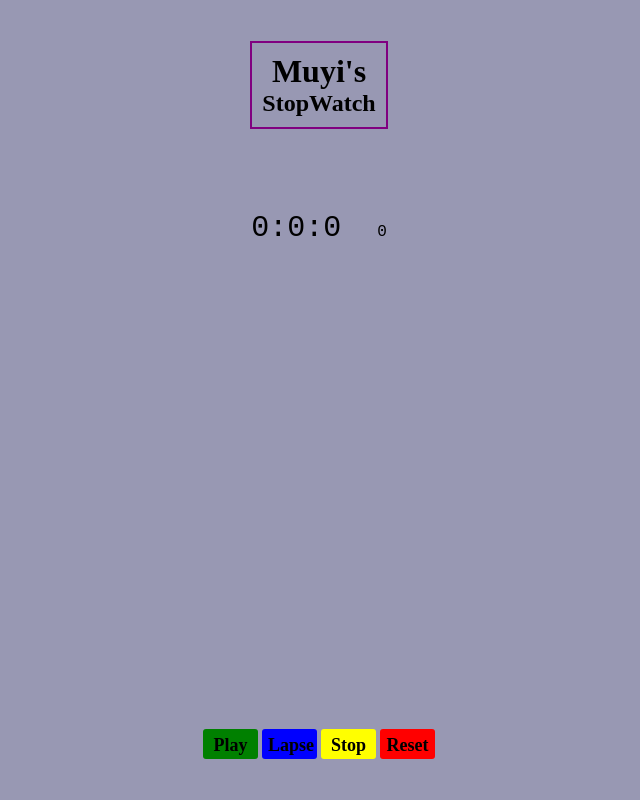
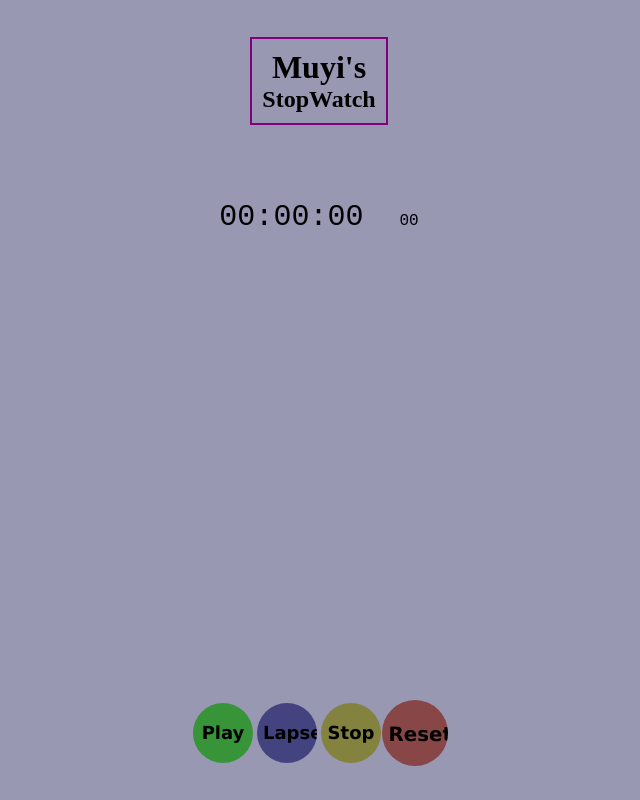
Before and after one commit to david660/muyi-stopwatch, a plain HTML site: page index.html in a window 1280 px wide. Both pictures are taken after a click on the button "Reset". Shown: the whole page, without its empty margins (321-961 px from the left). Drawn offline with Linux system fonts and the light colour scheme.

Commit message:
fixing the lap and stop button bug

```diff
--- a/index.css
+++ b/index.css
@@ -33,16 +33,25 @@ body {
   font-size:16px;
 }
 
-.laps, .stop, .play, .reset {
+.focus {
   border:none;
-  width:55px;
-  border-radius:3px;
-  height:30px;
+  width:60px;
+  border-radius:50%;
+  height:60px;
   padding:6px;
   font-family:serif;
   font-size:18px;
-  font-weight:600;
+  font-weight:bold;
+  cursor: pointer;
+  outline:none;
+  font-family:'Lucida Sans', 'Lucida Sans Regular', 'Lucida Grande', 'Lucida Sans Unicode', Geneva, Verdana, sans-serif;
 }
+
+.focus:focus {
+  transform:scale(1.1);
+}
+
+
 
 #lap-id {
   font-size:15px;
--- a/index.html
+++ b/index.html
@@ -16,10 +16,10 @@
       </div>
       <div class="lapses"></div>
       <div class="stop-buttons">
-        <input type="button" value="Play" class="play" style="background-color:green">
-        <input type="button" value="Lapse" class="laps" style="background-color:blue">
-        <input type="button" value="Stop" class="stop" style="background-color:yellow">
-        <input type="button" value="Reset" class="reset" style="background-color:red">
+        <input type="button" value="Play" class="play focus" style="background-color:rgb(56, 148, 56)">
+        <input type="button" value="Lapse" class="laps focus" style="background-color:rgb(67, 67, 128)">
+        <input type="button" value="Stop" class="stop focus" style="background-color:rgb(131, 131, 63)">
+        <input type="button" value="Reset" class="reset focus" style="background-color:rgb(136, 70, 70)">
       </div>
     </div>
 
--- a/script.js
+++ b/script.js
@@ -49,31 +49,13 @@ function addSec() {
   adder;
 }
 
-function clearer() {
-  let reset=document.querySelector(".reset");
-  reset.addEventListener("click", ()=>{
-    stopper();
-    microSecDisplay.textContent=0;
-    secDisplay.textContent=0;
-    minDisplay.textContent=0;
-    hourDisplay.textContent=0;
-    lapseDisplay.innerHTML= "";
-    lapTime={
-      min:0,
-      sec:0,
-      hr:0,
-      milliSec:0
-    };
-  })
-}
-clearer();
-
 
 let lapTime={milliSec:0,sec:0,min:0,hr:0};
 let lapMinni;
-  let lapSec;
-  let lapMin;
-  let lapHour;
+let lapSec;
+let lapMin;
+let lapHour;
+
 function lapser() {
   if (micSecTimer < lapTime.milliSec) {
     secTimer--;
@@ -115,7 +97,7 @@ function lapser() {
   lapMinni=(lapMinni< 10) ? "0" + lapMinni: lapMinni;
 
     let divDisplay=document.createElement("DIV");
-    let textDisplay=document.createTextNode(`${lapHour}:${lapMin}:${lapSec}:${lapMinni} -  ${hourTimer}:${minTimer}:${secTimer}:${micSecTimer}`);
+    let textDisplay=document.createTextNode(`${lapHour}:${lapMin}:${lapSec}:${lapMinni}  -   ${hourDisplay.textContent}:${minDisplay.textContent}:${secDisplay.textContent}:${microSecDisplay.textContent}`);
     divDisplay.setAttribute("id", "lap-id");
     divDisplay.appendChild(textDisplay);
     lapseDisplay.appendChild(divDisplay);
@@ -128,8 +110,36 @@ stop.addEventListener("click", stopper);
 
 function stopper() {
   clearInterval(adder);
-  micSecTimer=lapMinni;
-  secTimer=lapSec;
-  minTimer=lapMin;
-  hourTimer=lapHour;
+  micSecTimer=micSecTimer;
+  secTimer=secTimer;
+  minTimer=minTimer;
+  hourTimer=hourTimer;
+
+  lapTime={
+    min:lapTime.min,
+    sec:lapTime.sec,
+    hr:lapTime.hr,
+    milliSec:lapTime.milliSec
+  };
 }
+
+
+function clearer() {
+  let reset=document.querySelector(".reset");
+  reset.addEventListener("click", ()=>{
+    stopper();
+
+    microSecDisplay.textContent="00";
+    secDisplay.textContent="00";
+    minDisplay.textContent="00";
+    hourDisplay.textContent="00";
+    lapseDisplay.innerHTML= "";
+    lapTime={
+      min:0,
+      sec:0,
+      hr:0,
+      milliSec:0
+    };
+  })
+}
+clearer();
```
